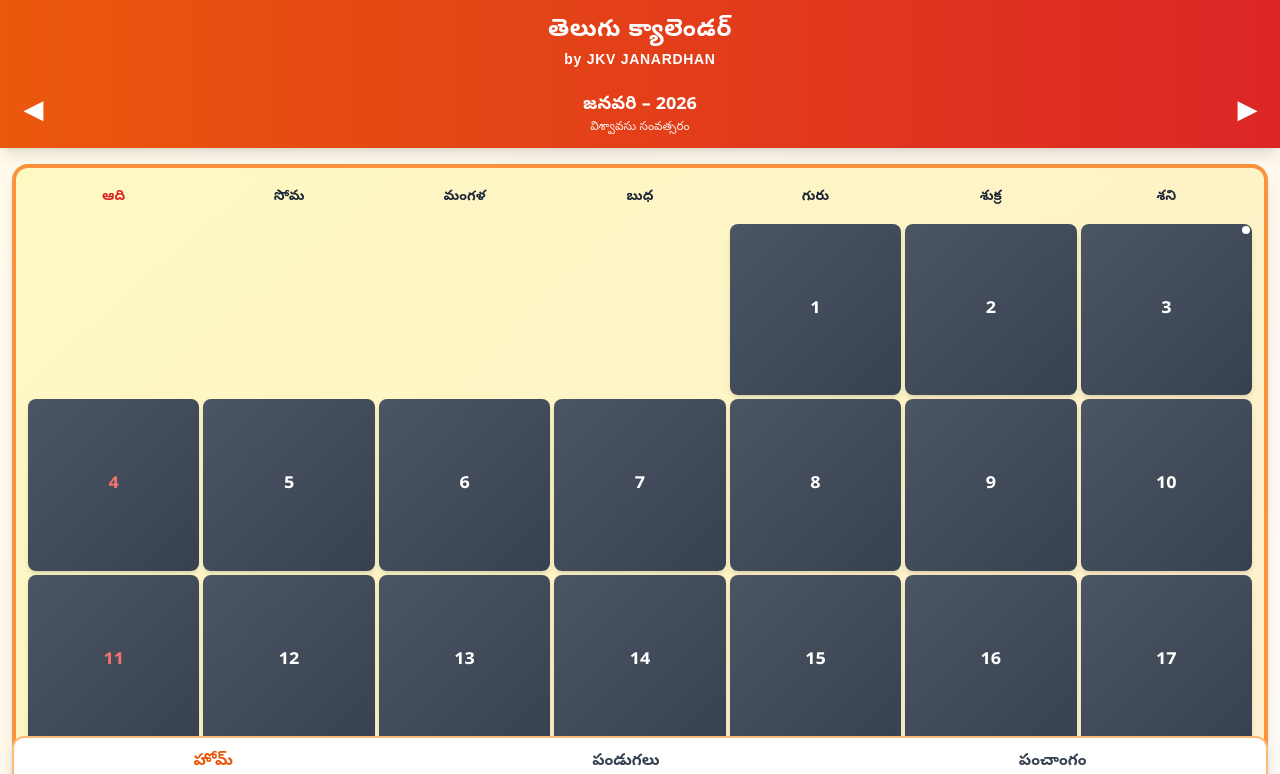
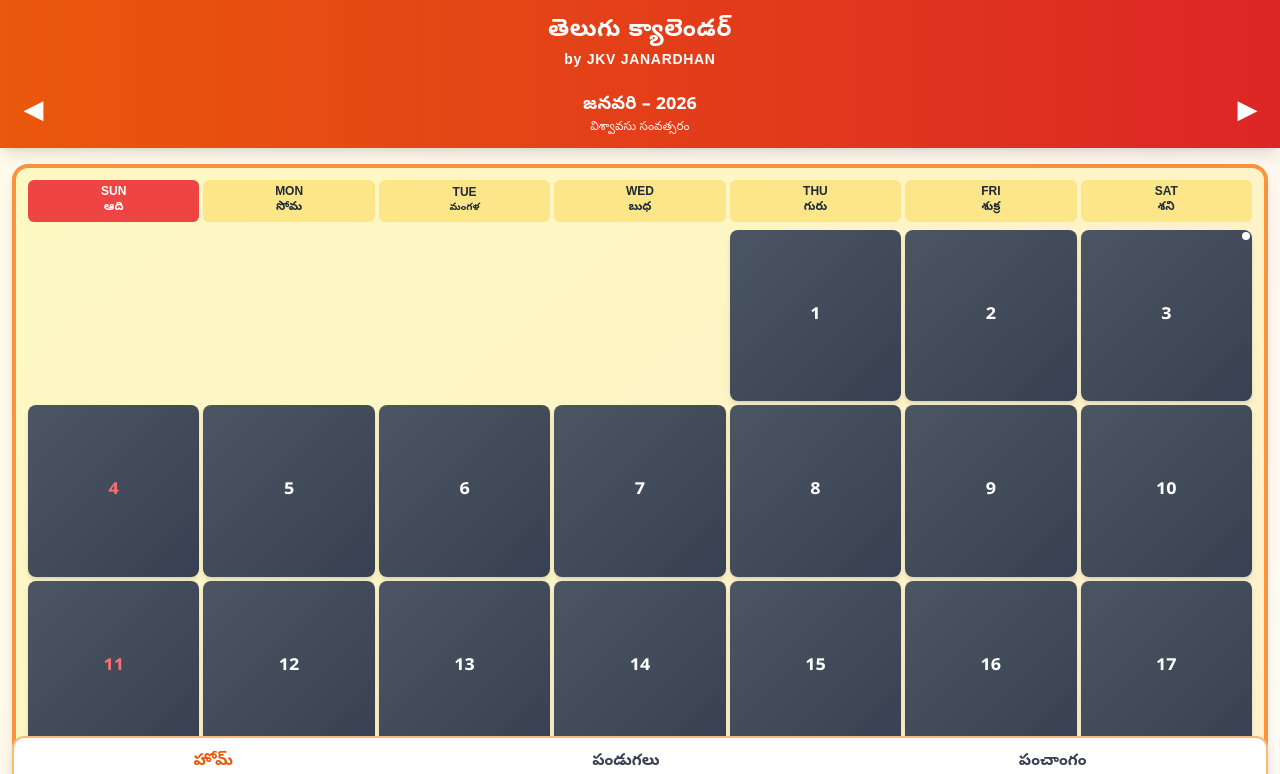
Before and after one commit to A7k6h7i0/telugu-calendar-2026, a React (Vite) app: page / in a window 1280 px wide. Shown: the top 774 px of the page. Built offline with nearby package versions, Linux system fonts and the light colour scheme.

Commit message:
Initial Telugu Calendar deployment

```diff
--- a/src/data/calendar-2026/april.ts
+++ b/src/data/calendar-2026/april.ts
@@ -1,7 +1,7 @@
 export const april2026 = {
   month: "ఏప్రిల్",
   year: 2026,
-  samvatsaram: "విశ్వావసు",
+  samvatsaram: "పరాభవ",
   days: [
     { date: 1, day: "బుధ", festivals: [], panchangam: { tithi: "చతుర్దశి ఉ.07:06", nakshatram: "ఉత్తర ఫల్గుణి సా.04:17", sunrise: "", sunset: "", rahukalam: "10:49 - 12:29", yamagandam: "1:09 - 2:50", gulika: "" } },
     { date: 2, day: "గురు", festivals: [], panchangam: { tithi: "పౌర్ణమి ఉ.07:41", nakshatram: "హస్త సా.05:38", sunrise: "", sunset: "", rahukalam: "1:09 - 2:50", yamagandam: "2:13 - 3:56", gulika: "" } },
--- a/src/data/calendar-2026/august.ts
+++ b/src/data/calendar-2026/august.ts
@@ -1,7 +1,7 @@
 export const august2026 = {
   month: "ఆగస్టు",
   year: 2026,
-  samvatsaram: "విశ్వావసు",
+  samvatsaram: "పరాభవ",
   days: [
     { date: 1, day: "శని", festivals: [], panchangam: { tithi: "తదియ రా.11:07", nakshatram: "శతభిషం సా.08:45", sunrise: "", sunset: "", rahukalam: "3:23 - 5:02", yamagandam: "3:01 - 4:42", gulika: "" } },
     { date: 2, day: "ఆది", festivals: ["భోనాలు", "సంకటహర చతుర్థి", "స్నేహితుల దినోత్సవం"], panchangam: { tithi: "చవితి రా.11:15", nakshatram: "పూర్వాభాద్ర రా.09:37", sunrise: "", sunset: "", rahukalam: "7:22", yamagandam: "5:23", gulika: "" } },
--- a/src/data/calendar-2026/december.ts
+++ b/src/data/calendar-2026/december.ts
@@ -1,7 +1,7 @@
 export const december2026 = {
   month: "డిసెంబర్",
   year: 2026,
-  samvatsaram: "విశ్వావసు",
+  samvatsaram: "పరాభవ",
   days: [
     { date: 1, day: "మంగళ", festivals: [], panchangam: { tithi: "అష్టమి రా.11:14", nakshatram: "మఖ ఉ.09:00", sunrise: "", sunset: "", rahukalam: "9:21 - 10:54", yamagandam: "4:58", gulika: "" } },
     { date: 2, day: "బుధ", festivals: [], panchangam: { tithi: "నవమి రా.10:52", nakshatram: "", sunrise: "", sunset: "", rahukalam: "4:58 - 6:34", yamagandam: "4:15 - 5:53", gulika: "" } },
--- a/src/data/calendar-2026/july.ts
+++ b/src/data/calendar-2026/july.ts
@@ -1,7 +1,7 @@
 export const july2026 = {
   month: "జూలై",
   year: 2026,
-  samvatsaram: "విశ్వావసు",
+  samvatsaram: "పరాభవ",
   days: [
     { date: 1, day: "బుధ", festivals: [], panchangam: { tithi: "పాడ్యమి ఉ.07:38", nakshatram: "పూర్వాషాఢ ఉ.06:51", sunrise: "", sunset: "", rahukalam: "2:46 - 4:33", yamagandam: "3:43 - 5:29", gulika: "" } },
     { date: 2, day: "గురు", festivals: [], panchangam: { tithi: "విదియ ఉ.09:38", nakshatram: "ఉత్తరాషాఢ ఉ.09:27", sunrise: "", sunset: "", rahukalam: "3:43 - 5:29", yamagandam: "1:50 - 3:35", gulika: "" } },
--- a/src/data/calendar-2026/june.ts
+++ b/src/data/calendar-2026/june.ts
@@ -1,7 +1,7 @@
 export const june2026 = {
   month: "జూన్",
   year: 2026,
-  samvatsaram: "విశ్వావసు",
+  samvatsaram: "పరాభవ",
   days: [
     { date: 1, day: "సోమ", festivals: [], panchangam: { tithi: "పాడ్యమి సా.04:37", nakshatram: "కృష్ణ సా.07:08", sunrise: "", sunset: "", rahukalam: "10:28 - 12:16", yamagandam: "4:07 - 5:55", gulika: "" } },
     { date: 2, day: "మంగళ", festivals: [], panchangam: { tithi: "విదియ రా.07:01", nakshatram: "మూల రా.10:06", sunrise: "", sunset: "", rahukalam: "4:07", yamagandam: "8:17 - 3:51", gulika: "" } },
--- a/src/data/calendar-2026/may.ts
+++ b/src/data/calendar-2026/may.ts
@@ -1,7 +1,7 @@
 export const may2026 = {
   month: "మే",
   year: 2026,
-  samvatsaram: "విశ్వావసు",
+  samvatsaram: "పరాభవ",
   days: [
     { date: 1, day: "శుక్ర", festivals: [], panchangam: { tithi: "పౌర్ణమి రా.10:53", nakshatram: "స్వాతి సా.04:35", sunrise: "", sunset: "", rahukalam: "8:24 - 10:09", yamagandam: "10:47 - 12:33", gulika: "" } },
     { date: 2, day: "శని", festivals: [], panchangam: { tithi: "పాడ్యమి మ.12:50", nakshatram: "విశాఖ ఉ.07:09", sunrise: "", sunset: "", rahukalam: "10:47 - 12:33", yamagandam: "", gulika: "" } },
--- a/src/data/calendar-2026/november.ts
+++ b/src/data/calendar-2026/november.ts
@@ -1,7 +1,7 @@
 export const november2026 = {
   month: "నవంబర్",
   year: 2026,
-  samvatsaram: "విశ్వావసు",
+  samvatsaram: "పరాభవ",
   days: [
     { date: 1, day: "ఆది", festivals: [], panchangam: { tithi: "సప్తమి మ.02:52", nakshatram: "పుష్యమి", sunrise: "", sunset: "", rahukalam: "1:16 - 2:47", yamagandam: "4:54 - 6:27", gulika: "" } },
     { date: 2, day: "సోమ", festivals: [], panchangam: { tithi: "అష్టమి మ.01:11", nakshatram: "ఆశ్లేష 03:46", sunrise: "", sunset: "", rahukalam: "4:54 - 6:27", yamagandam: "3:36 - 5:11", gulika: "" } },
--- a/src/data/calendar-2026/september.ts
+++ b/src/data/calendar-2026/september.ts
@@ -1,7 +1,7 @@
 export const september2026 = {
   month: "సెప్టెంబర్",
   year: 2026,
-  samvatsaram: "విశ్వావసు",
+  samvatsaram: "పరాభవ",
   days: [
     { date: 1, day: "మంగళ", festivals: [], panchangam: { tithi: "చవితి ఉ.07:42", nakshatram: "అశ్విని తె.02:42", sunrise: "", sunset: "", rahukalam: "10:48 - 12:21", yamagandam: "11:54 - 1:26", gulika: "" } },
     { date: 2, day: "బుధ", festivals: [], panchangam: { tithi: "పంచమి సా.06:13", nakshatram: "భరణి తె.01:43", sunrise: "", sunset: "", rahukalam: "11:54 - 1:26", yamagandam: "1:06", gulika: "" } },
--- a/src/pages/home/page.tsx
+++ b/src/pages/home/page.tsx
@@ -31,7 +31,15 @@ const MONTHS_2026 = [
   december2026,
 ];
 
-const WEEK_DAYS = ["ఆది", "సోమ", "మంగళ", "బుధ", "గురు", "శుక్ర", "శని"];
+const WEEK_DAYS = [
+  { english: "SUN", telugu: "ఆది" },
+  { english: "MON", telugu: "సోమ" },
+  { english: "TUE", telugu: "మంగళ" },
+  { english: "WED", telugu: "బుధ" },
+  { english: "THU", telugu: "గురు" },
+  { english: "FRI", telugu: "శుక్ర" },
+  { english: "SAT", telugu: "శని" },
+];
 
 export default function HomePage() {
   const navigate = useNavigate();
@@ -114,7 +122,9 @@ export default function HomePage() {
   // Build calendar grid properly aligned to weekdays
   const buildCalendarGrid = () => {
     const firstDay = currentMonth.days[0];
-    const startDayIndex = WEEK_DAYS.indexOf(firstDay.day);
+    const startDayIndex = WEEK_DAYS.findIndex(
+      (day) => day.telugu === firstDay.day
+    );
 
     // Create 6 weeks (42 cells) to cover all possibilities
     const grid = Array(42).fill(null);
@@ -171,16 +181,25 @@ export default function HomePage() {
 
       {/* CALENDAR GRID - Mobile Optimized with Background */}
       <div className="mx-3 mt-4 rounded-2xl bg-gradient-to-br from-yellow-100 via-amber-100 to-orange-100 shadow-lg p-3 border-4 border-orange-400">
-        {/* WEEK DAYS HEADER */}
+        {/* WEEK DAYS HEADER - Styled with English above Telugu */}
         <div className="grid grid-cols-7 gap-1 mb-2">
-          {WEEK_DAYS.map((dayName, i) => (
+          {WEEK_DAYS.map((day, i) => (
             <div
-              key={dayName}
-              className={`text-center text-sm font-extrabold py-2 ${
-                i === 0 ? "text-red-600" : "text-gray-800"
-              }`}
+              key={day.telugu}
+              className={`
+                text-center font-extrabold py-1.5 rounded-md flex flex-col items-center justify-center
+                ${i === 0
+                  ? "bg-red-500 text-white"
+                  : "bg-amber-200 text-gray-800"
+                }
+              `}
             >
-              {dayName}
+              <div className="text-xs font-bold leading-tight">
+                {day.english}
+              </div>
+              <div className={`leading-tight ${day.telugu === "మంగళ" ? "text-[10px]" : "text-xs"}`}>
+                {day.telugu}
+              </div>
             </div>
           ))}
         </div>
```
